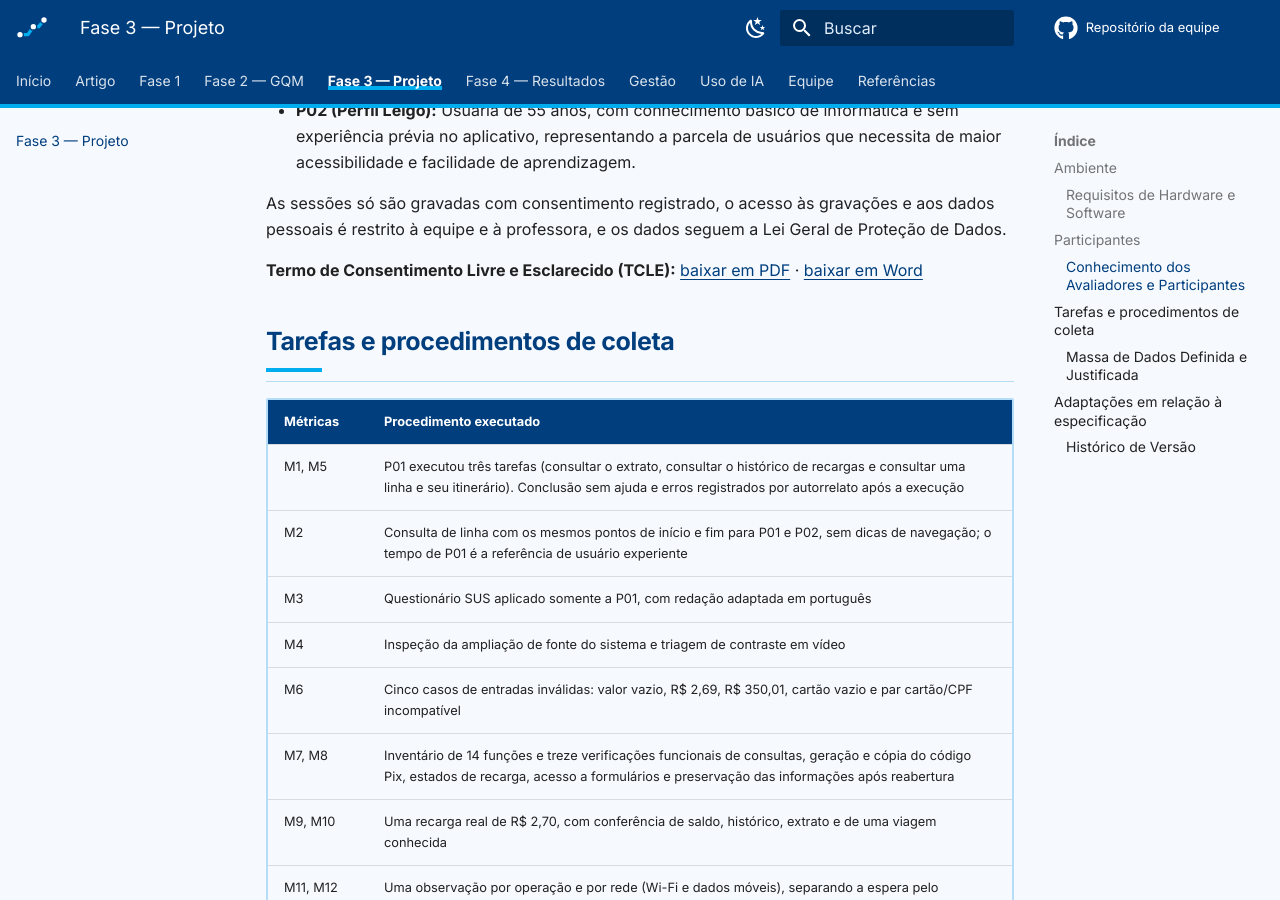
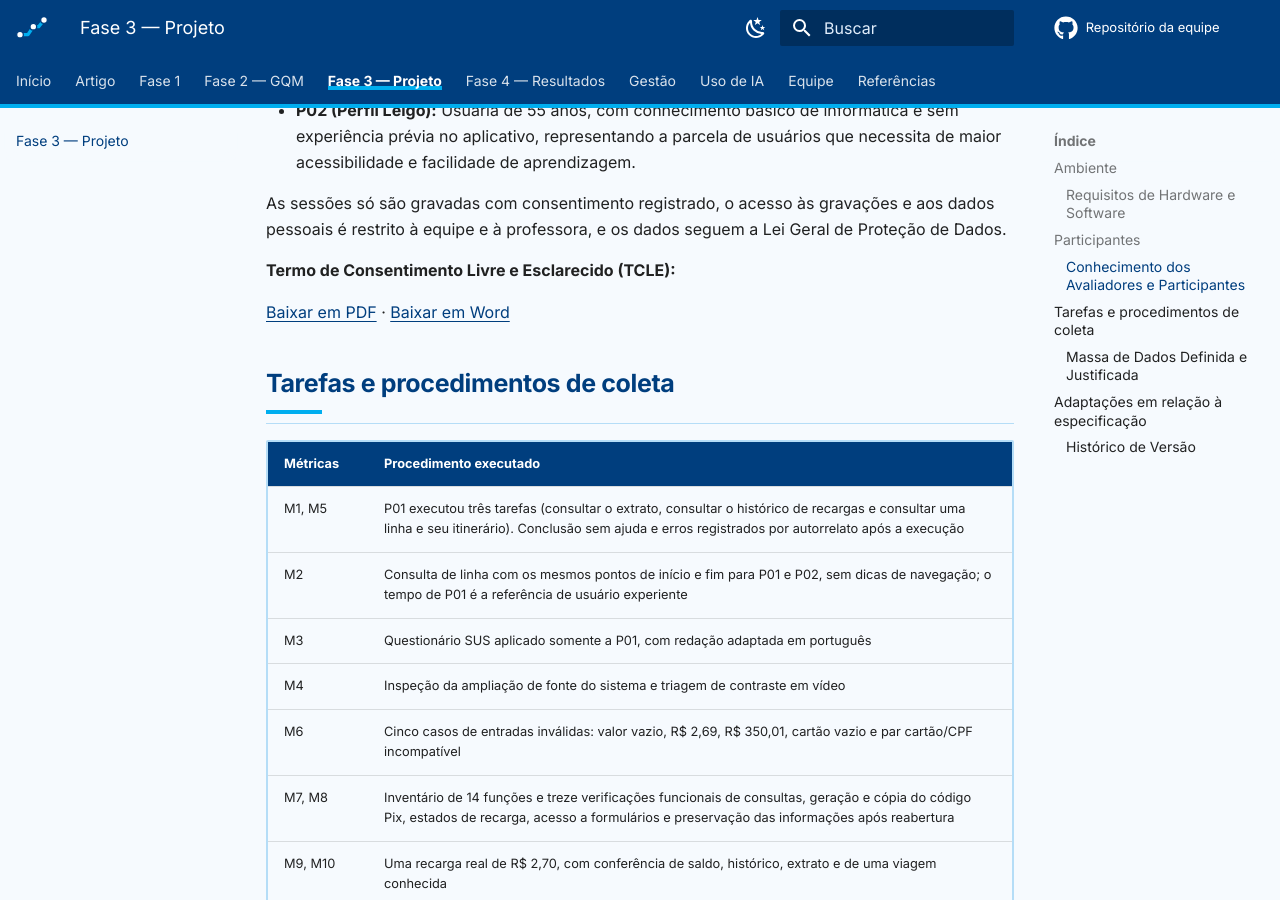
Before and after one commit to FCTE-Qualidade-de-Software-1/2026-2_T01_RUTH_LICHTERMAN, an MkDocs documentation site: the page built from docs/fase-3/index.md, in a window 1280 px wide and 900 px high, scrolled down 1592 px. Built offline with MkDocs 1.6.1 and Material for MkDocs 9.7.7, drawn with Linux system fonts in a browser that asks for light colours; comment, search, counter and statistics services are not loaded.

```diff
--- a/docs/fase-3/index.md
+++ b/docs/fase-3/index.md
@@ -40,7 +40,10 @@ A amostra de conveniência teve dois participantes, identificados por códigos:
 
 As sessões só são gravadas com consentimento registrado, o acesso às gravações e aos dados pessoais é restrito à equipe e à professora, e os dados seguem a Lei Geral de Proteção de Dados.
 
-**Termo de Consentimento Livre e Esclarecido (TCLE):** [baixar em PDF](arquivos/TCLE_padrao_BRB_Mobilidade.pdf){ download } · [baixar em Word](arquivos/TCLE_padrao_BRB_Mobilidade.docx){ download }
+**Termo de Consentimento Livre e Esclarecido (TCLE):**
+
+[Baixar em PDF](../arquivos/TCLE_padrao_BRB_Mobilidade.pdf){ download } · [Baixar em Word](../arquivos/TCLE_padrao_BRB_Mobilidade.docx){ download }
+
 
 ## Tarefas e procedimentos de coleta
 
```
